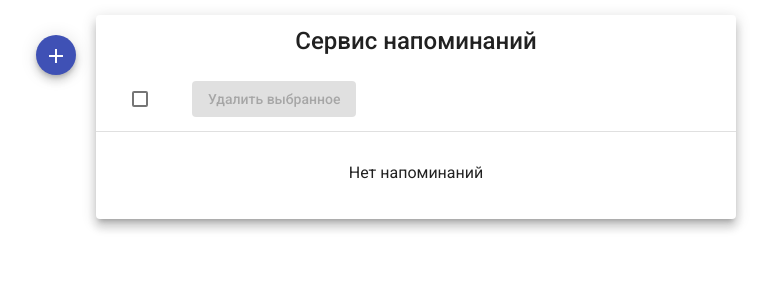
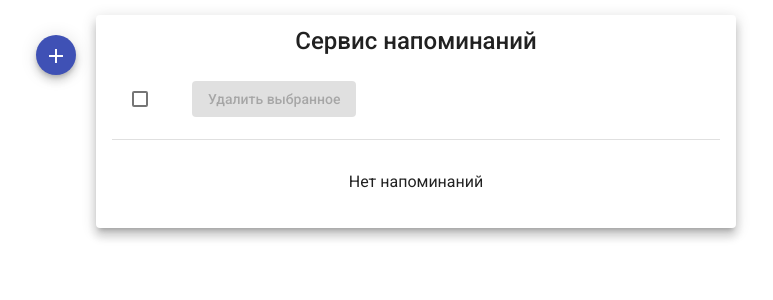
Before and after one commit to objNameGit/reminder_service, an Angular app: page / in a window 1280 px wide. Shown: the top 300 px of the page, without its empty margins (224-997 px from the left). Built offline with nearby package versions, Linux system fonts and the light colour scheme.

Commit message:
изменена вёрстка

```diff
--- a/src/app/app.component.css
+++ b/src/app/app.component.css
@@ -16,12 +16,6 @@ h6 {
     text-align: center;
     margin: 8px 0;
 }
-
-/* .mat-card:not([class*=mat-elevation-z]) {
-    box-shadow: 0 2px 1px -1px rgba(0,0,0,1),
-                0 1px 1px 0 rgba(0,0,0,1),
-                0 1px 3px 0 rgba(0,0,0,1);
-} */
 
 .mat-checkbox{
     display: flex;
@@ -58,6 +52,7 @@ h6 {
     justify-content: center;
     align-items: center;
     box-sizing: border-box;
+    padding-bottom: 8px;
 }
 
 .action-button-list__action-button {
--- a/src/app/app.component.html
+++ b/src/app/app.component.html
@@ -15,8 +15,8 @@
     <mat-card class="mat-elevation-z2 mat-elevation-z8">
       <!-- Заголовок -->
       <mat-card-title class="content__title" >{{ title }}</mat-card-title>
+      <!-- <mat-divider [inset]="true"></mat-divider> -->
 
-      <!-- <mat-divider></mat-divider> -->
       <!-- Кнопки выделить всё / удалить выбранное -->
       <mat-list class="content__action-button-list action-button-list">
         <!-- <div class="content__action-button-list action-button-list"> -->
@@ -49,7 +49,7 @@
         <!-- </div> -->
 
       </mat-list>
-      <mat-divider></mat-divider>
+      <mat-divider [inset]="true"></mat-divider>
       <reminder-list></reminder-list>
     </mat-card>
   </div>
--- a/src/app/components/reminder-list-item/reminder-list-item.component.css
+++ b/src/app/components/reminder-list-item/reminder-list-item.component.css
@@ -19,7 +19,7 @@ h3 {
 .list-item {
     border: 1px solid #3f51b530;
     border-radius: 5px;
-    margin-top: 20px;
+    margin-top: 15px;
     cursor: pointer;
     box-sizing: border-box;
 }
```
